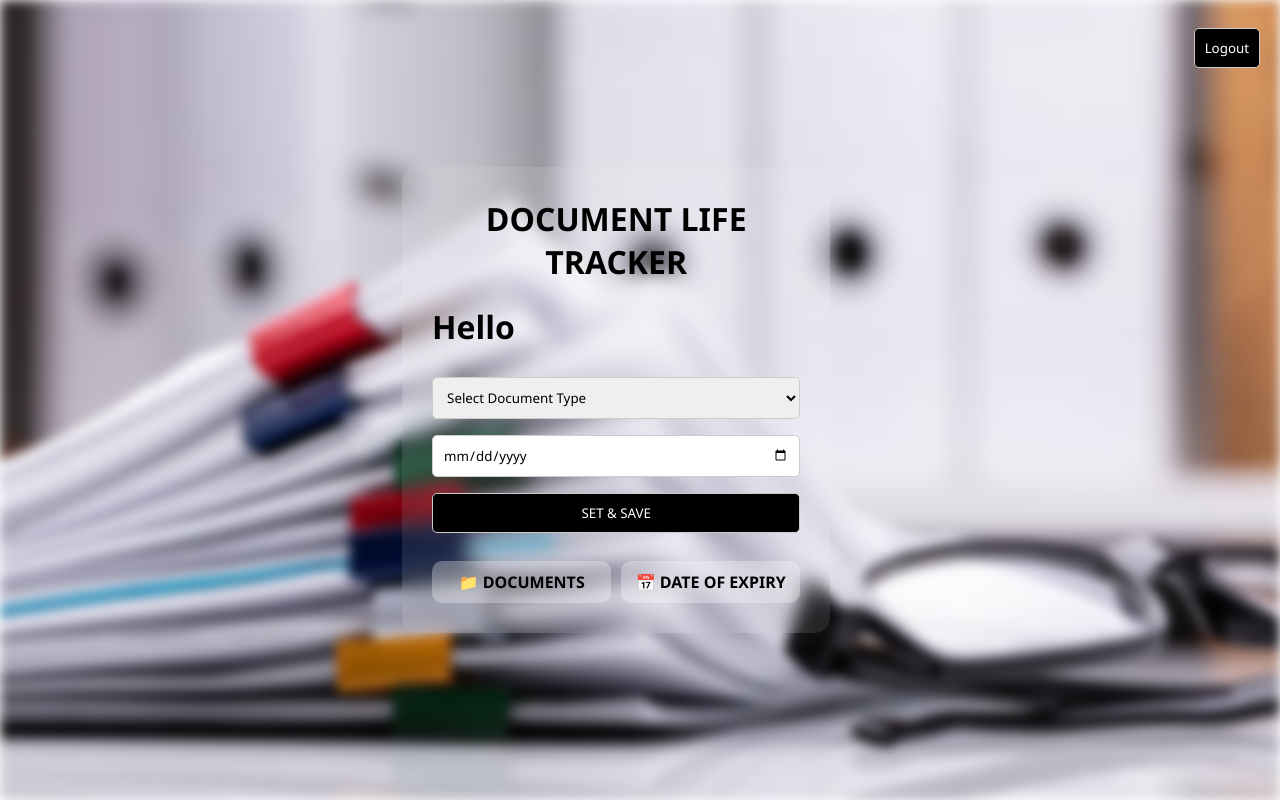
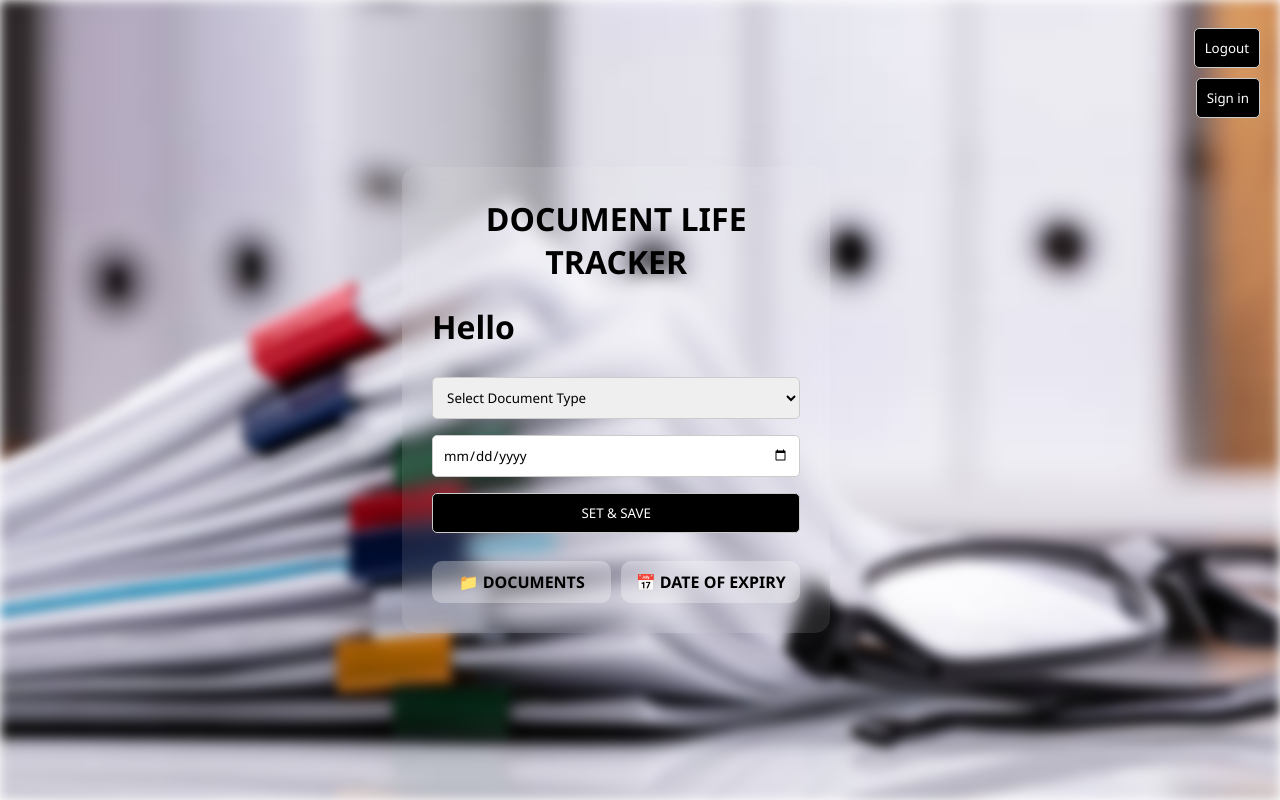
Before and after one commit to YAGAVEN/DLT, a React (Create React App) app: page /Tracker in a window 1280 px wide. Built offline with nearby package versions, Linux system fonts and the light colour scheme.

Commit message:
sign in button added to tracker file

```diff
--- a/src/App.js
+++ b/src/App.js
@@ -5,8 +5,7 @@ import Signup from './components/Signup';
 import ForgotPassword from './components/ForgotPassword';
 import Tracker from './components/Tracker';
 import { UserProvider } from "./components/UserContext";
-import React from 'react';
-import UserContext from './components/UserContext';
+
 
 
 function App() {
--- a/src/components/Tracker.js
+++ b/src/components/Tracker.js
@@ -29,6 +29,11 @@ function Tracker() {
       <div className="logout">
         <Link to="/Login">
           <button>Logout</button>
+        </Link>
+      </div>
+      <div className="signup">
+        <Link to="/Signup">
+          <button>Sign in</button>
         </Link>
       </div>
 
--- a/src/index.css
+++ b/src/index.css
@@ -101,3 +101,8 @@ body::before {
       top: 20px;
       right: 20px;
     }
+    .signup {
+      position: absolute;
+      top: 70px;
+      right:20px;
+    }
```
